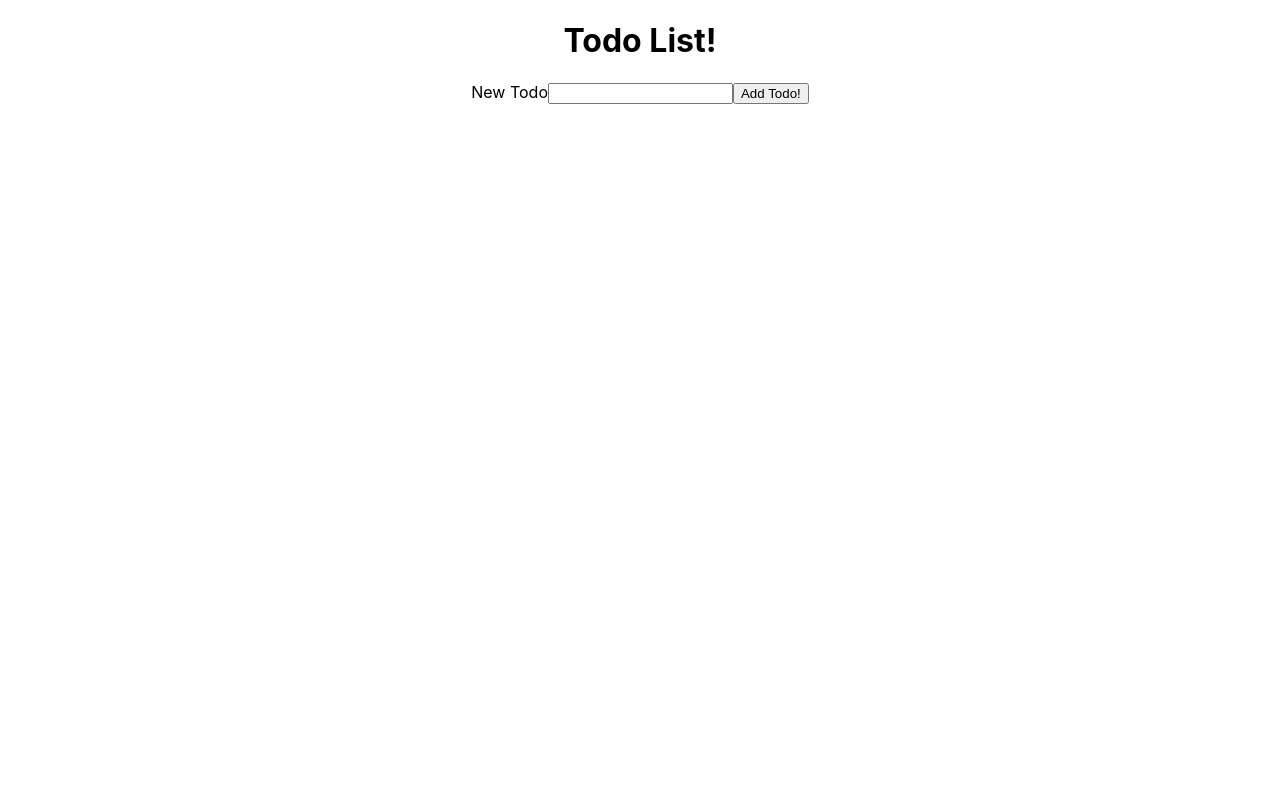
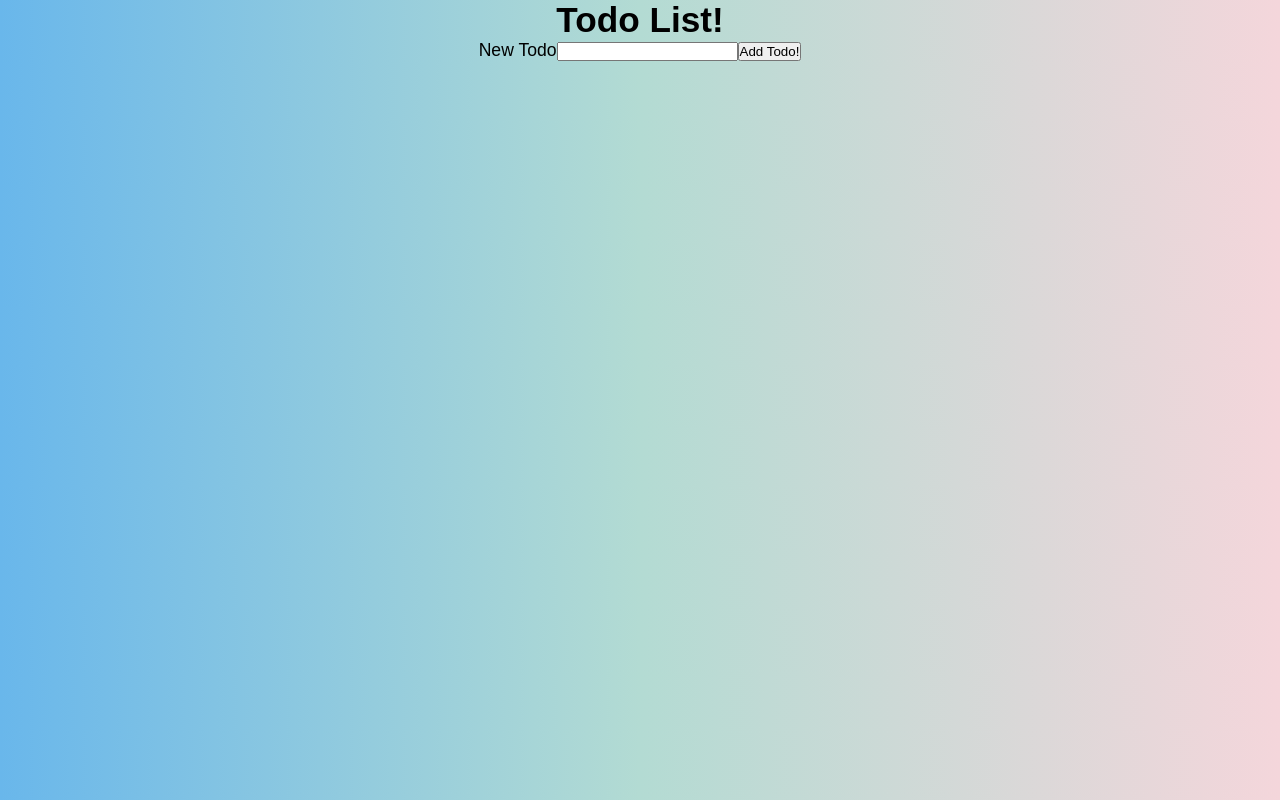
Before and after one commit to JoseBorbon/todo-app, a React (Create React App) app: page / in a window 1280 px wide. Built offline with nearby package versions, Linux system fonts and the light colour scheme.

Commit message:
add style declarations

```diff
--- a/src/index.css
+++ b/src/index.css
@@ -1,13 +1,12 @@
-body {
+* {
   margin: 0;
-  font-family: -apple-system, BlinkMacSystemFont, 'Segoe UI', 'Roboto', 'Oxygen',
-    'Ubuntu', 'Cantarell', 'Fira Sans', 'Droid Sans', 'Helvetica Neue',
-    sans-serif;
-  -webkit-font-smoothing: antialiased;
-  -moz-osx-font-smoothing: grayscale;
+  padding: 0;
+  box-sizing: border-box;
 }
 
-code {
-  font-family: source-code-pro, Menlo, Monaco, Consolas, 'Courier New',
-    monospace;
+body {
+  background: linear-gradient(90deg, #69b7eb, #b3dbd3, #f4d6db);
+  font-size: 1.1rem;
+  font-family: 'Quicksand', sans-serif;
+  /* height: 100%; */
 }
```
